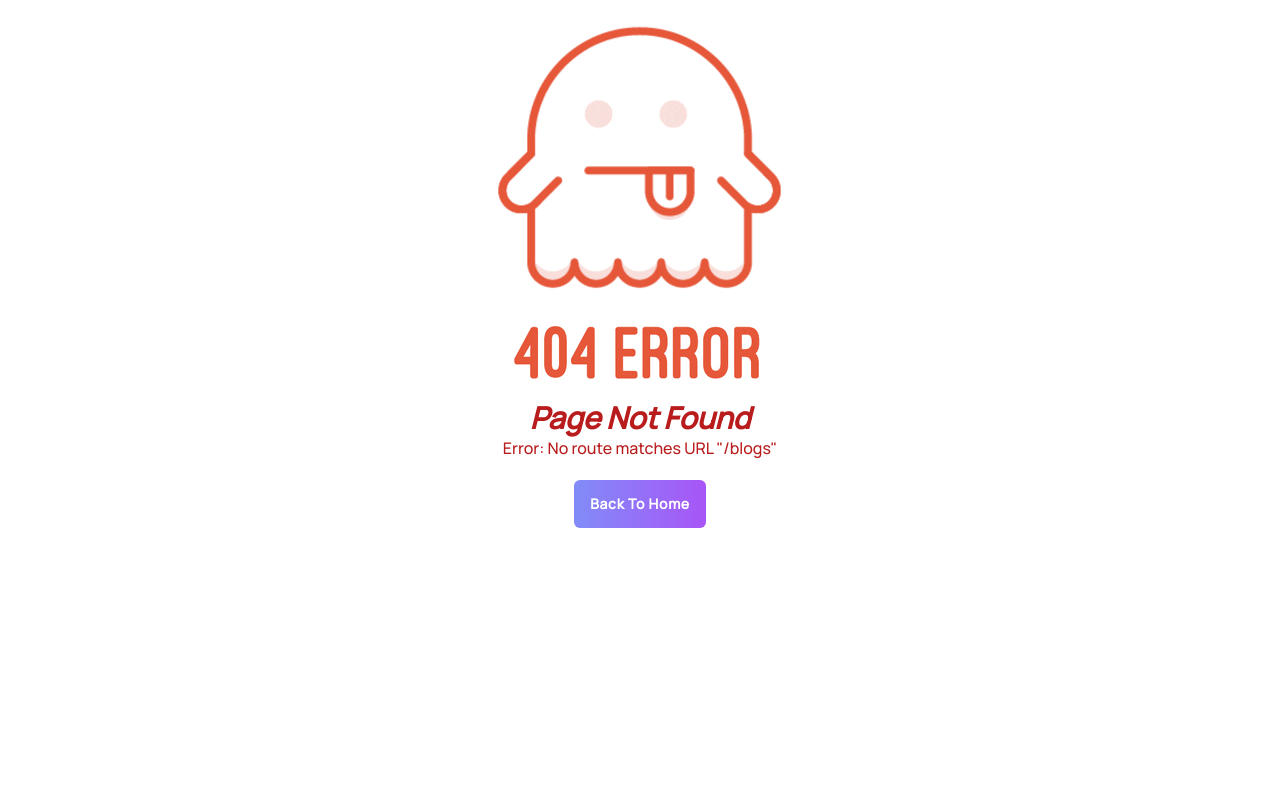
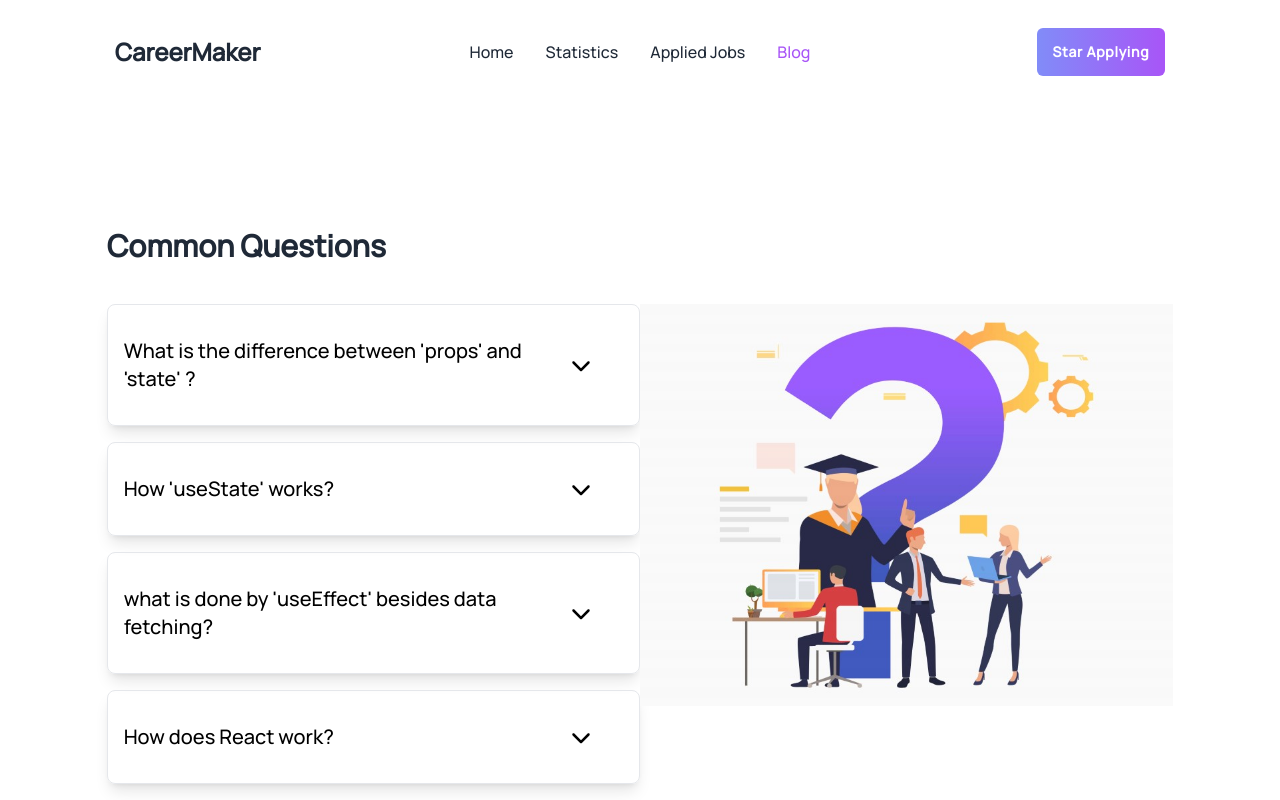
Before and after one commit to developer-shourav/Carrer-Maker, a React (Vite) app: page /blogs in a window 1280 px wide. Before the commit this address had no page. Shown: the top 800 px of the page. Built offline with nearby package versions, Linux system fonts and the light colour scheme.

Commit message:
blogs added

```diff
--- a/package.json
+++ b/package.json
@@ -9,6 +9,9 @@
     "preview": "vite preview"
   },
   "dependencies": {
+    "@fortawesome/fontawesome-svg-core": "^6.4.0",
+    "@fortawesome/free-solid-svg-icons": "^6.4.0",
+    "@fortawesome/react-fontawesome": "^0.2.0",
     "daisyui": "^2.51.5",
     "localforage": "^1.10.0",
     "match-sorter": "^6.3.1",
--- /dev/null
+++ b/public/questionAns.json
@@ -0,0 +1,21 @@
+[
+    {
+      "question": "What is the difference between 'props' and 'state' ?",
+      "ans": "Props and State is totally different, props is like an argument of a function. When we create a component and want to render data, In this case, we use props for passing data from the source. Props comes from outside of a component. On the other hand, the State occurs inside a component. State means it can be changed.  State changed by any kind of outer events or the events that occurs by the user or client side. State has an initial value and it changes due to evens."
+    },
+
+    {
+      "question": "How 'useState' works?",
+      "ans": "useState is a very popular and useful react hook. useState returns an Array. The first element of the array is the initial value of useState hook's and the second array element is a function that changes the value of the first element of array  by event. The event could be form user or clint side ."
+    },
+
+    {
+      "question": "what is done by 'useEffect' besides data fetching?",
+      "ans": "useEffect is a very useful react hook too. useEffect handle the after effects. It is commonly use for data fetching outside. But it also rendering data and call any function based on its dependency. UseEffect hook contains with an anonymous function and a dependency. If there is no dependency it's initial dependency is an empty array."
+    },
+
+    {
+      "question": "How does React work?",
+      "ans": "React is most popular javascript libray for creating user interface or client side app. React App gives a preset for production level web site or web application. It provides developer friendly environment for frontend developer. React is a component based libray fo Javascript. React jsx makes it more easier to learn and work with. It comes with so many awesome Hooks to make developers live easyer. React use 'diff alghorithom' to detect the simple change of the page. It's crate a 'vartual dom' , that makes it so fast to rendering data."
+    }
+  ]
--- a/src/components/Blog/Blog.jsx
+++ b/src/components/Blog/Blog.jsx
@@ -1,9 +1,23 @@
-import React from 'react';
+import React, { useEffect, useState } from 'react';
+import SingleQuestion from '../SingleQuestion/SingleQuestion';
 
 const Blog = () => {
+
+    const [questions, setQuestions] = useState([]);
+
+
+    useEffect( ( ) => {
+        fetch('questionAns.json')
+        .then( res => res.json())
+        .then( data => setQuestions(data))
+    },[ ])
+
     return (
-        <div>
-            <h1>This is Blog</h1>
+        <div className='grid grid-cols-1 gap-4'>
+
+            {
+                questions?.map( questionItem => <SingleQuestion questionData = {questionItem} key ={questionItem?.question}> </SingleQuestion>)
+            }
         </div>
     );
 };
--- /dev/null
+++ b/src/components/Blogs/Blogs.jsx
@@ -0,0 +1,22 @@
+import React from "react";
+import Blog from "../Blog/Blog";
+import questionImg from '../../assets/image/question.jpg'
+
+const Blogs = () => {
+  return (
+    <div  className=" sm:pt-20 md:pt-36 container">
+      <h2 className="font-bold text-3xl mb-10">Common Questions</h2>
+      <div className="grid grid-cols-1 md:grid-cols-2 ">
+        <div className="">
+          <Blog> </Blog>
+        </div>
+
+        <div className="hidden md:block">
+          <img src={questionImg} alt="" />
+        </div>
+      </div>
+    </div>
+  );
+};
+
+export default Blogs;
--- a/src/components/Navbar/Navbar.jsx
+++ b/src/components/Navbar/Navbar.jsx
@@ -37,7 +37,7 @@ const Navbar = () => {
                 <NavLink to='/applied'>Applied Jobs</NavLink>
               </li>
               <li>
-                <NavLink to='/blog'>Blog</NavLink>
+                <NavLink to='/blogs'>Blog</NavLink>
               </li>
 
             </ul>
@@ -56,7 +56,7 @@ const Navbar = () => {
               <NavLink className={({isActive}) => isActive ? 'text-purple-500 bg-transparent' : ''} to='/applied'>Applied Jobs</NavLink>
             </li>
             <li>
-              <NavLink className={({isActive}) => isActive ? 'text-purple-500 bg-transparent' : ''} to='/blog'>Blog</NavLink>
+              <NavLink className={({isActive}) => isActive ? 'text-purple-500 bg-transparent' : ''} to='/blogs'>Blog</NavLink>
             </li>
           </ul>
         </div>
--- /dev/null
+++ b/src/components/SingleQuestion/SingleQuestion.jsx
@@ -0,0 +1,26 @@
+import React from "react";
+import { FontAwesomeIcon } from "@fortawesome/react-fontawesome";
+import { faChevronDown } from "@fortawesome/free-solid-svg-icons";
+const SingleQuestion = (props) => {
+  const { question, ans } = props.questionData;
+  return (
+    <div className="shadow-lg py-4 rounded-lg border">
+      <div className="collapse">
+        <input type="checkbox" />
+
+
+        <div className="collapse-title text-xl  font-medium text-black">
+          <div className="flex items-center justify-between">
+          <span>{question}</span>  <button ><FontAwesomeIcon icon={faChevronDown} /></button>
+          </div>
+        </div>
+
+        <div className="collapse-content">
+          <p>{ans} </p>
+        </div>
+      </div>
+    </div>
+  );
+};
+
+export default SingleQuestion;
--- a/src/main.jsx
+++ b/src/main.jsx
@@ -7,7 +7,7 @@ import ErrorPage from './components/ErrorPage/ErrorPage'
 import Home from './components/Home/Home'
 import Statistics from './components/Statistics/Statistics'
 import AppliedJobs from './components/AppliedJobs/AppliedJobs'
-import Blog from './components/Blog/Blog'
+import Blogs from './components/Blogs/Blogs'
 import JobDetails from './components/JobDetails/JobDetails'
 
 const router = createBrowserRouter([
@@ -45,8 +45,8 @@ const router = createBrowserRouter([
 
       },
       {
-       path:'blog',
-       element:<Blog> </Blog>,
+       path:'blogs',
+       element:<Blogs> </Blogs>,
 
       },
     ]
```
Also changed, not shown: src/assets/image/question.jpg (added), 1 other file (tests, documents, lock files or other folders).
